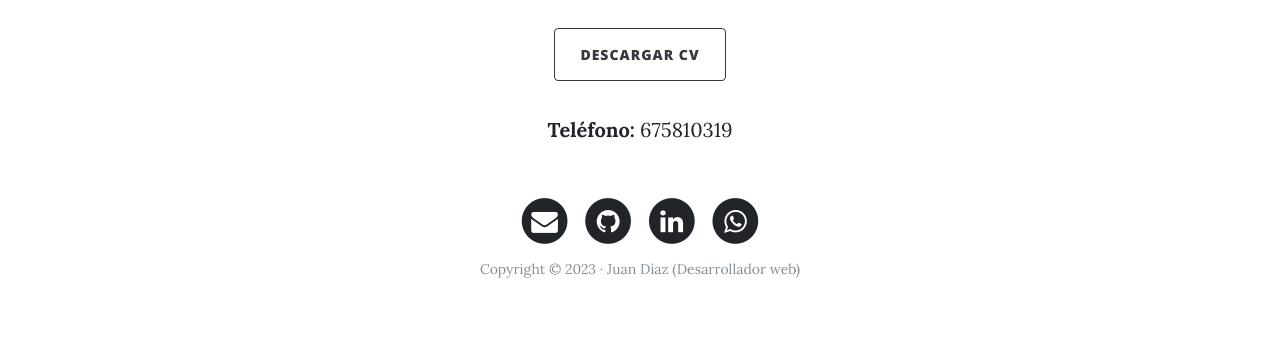
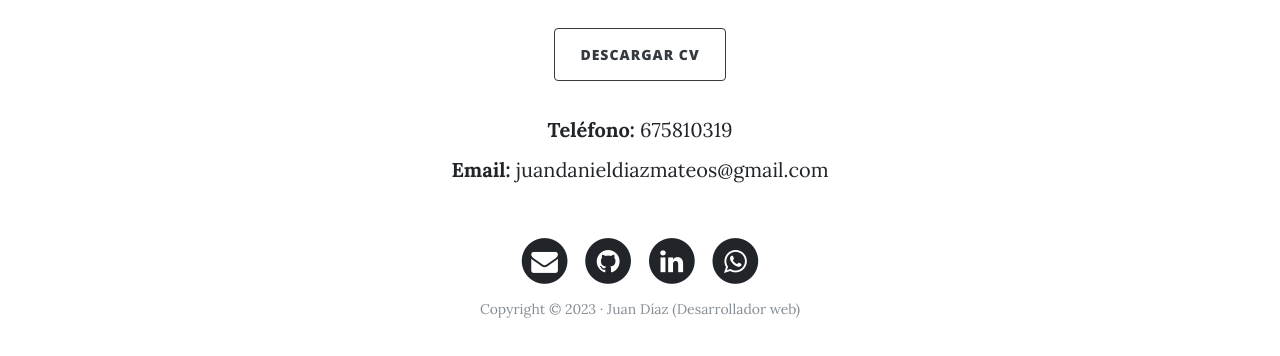
Before and after one commit to JuanDiaz91/JuanDiaz91.github.io, a plain HTML site: page contact.html in a window 1280 px wide. Shown: the part 554-910 px from the top of the page. Drawn offline with nearby package versions, Linux system fonts and the light colour scheme.

Commit message:
Add files via upload

```diff
--- a/contact.html
+++ b/contact.html
@@ -74,6 +74,7 @@
           <a class="btn btn-outline-dark rounded mb-4" download="JuanDanielDíazCv" href="JuanDanielDíazCv.pdf">Descargar cv</a>
           <br>
           <p><b>Teléfono:</b> 675810319</p>
+          <p><b>Email:</b> juandanieldiazmateos@gmail.com</p>
         </div>
       </div>
     </div>
@@ -87,7 +88,7 @@
           <div class="col-lg-8 col-md-10 mx-auto">
             <ul class="list-inline text-center">
               <li class="list-inline-item">
-                <a href="https://mail.google.com/mail/u/0/#inbox">
+                <a href="https://juandanieldiazmateos@gmail.com">
                   <span class="fa-stack fa-lg">
                     <i class="fa fa-circle fa-stack-2x"></i>
                     <i class="fa fa-envelope fa-stack-1x fa-inverse"></i>
```
Also changed, not shown: about.html (+1 -1 lines), index.html (+1 -1 lines), portfolio.html (+1 -1 lines).
